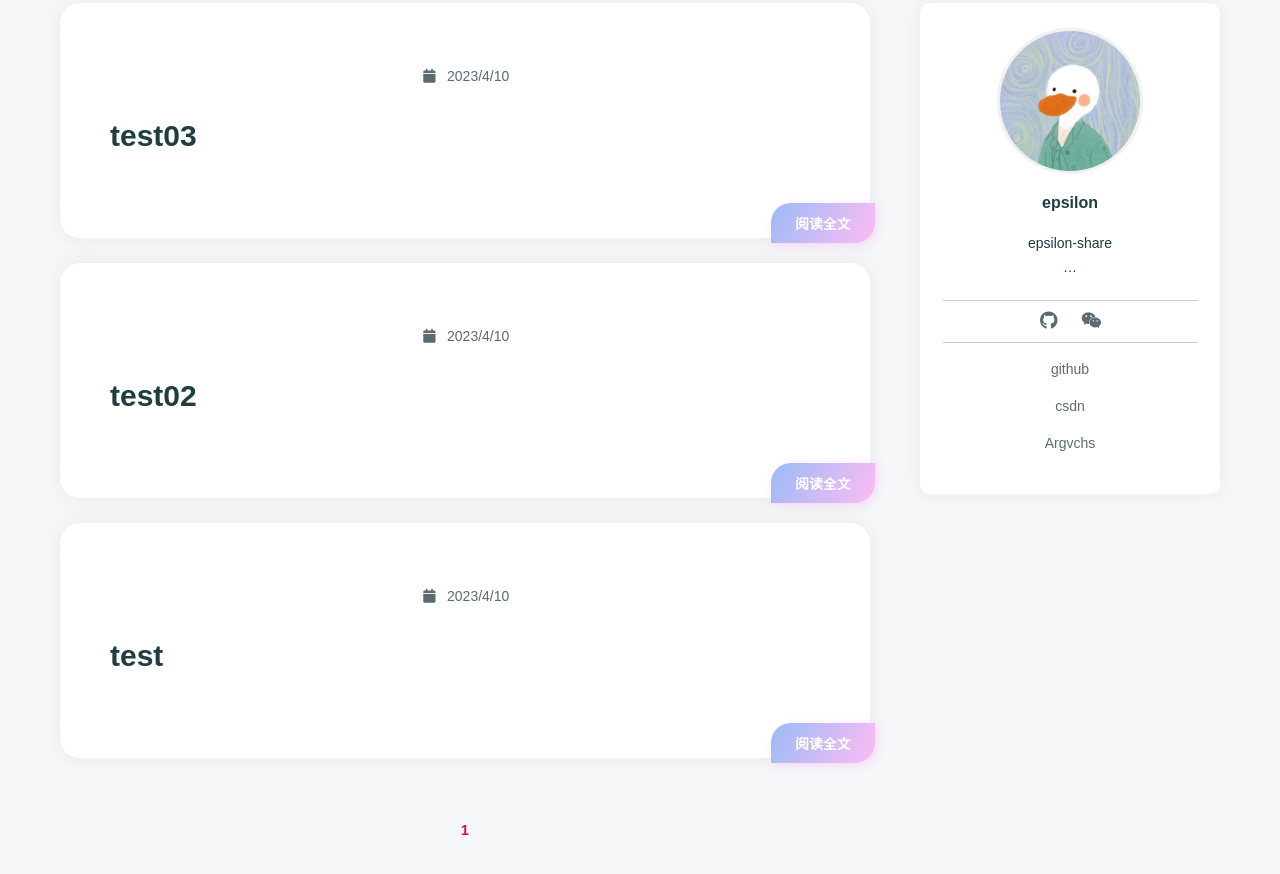
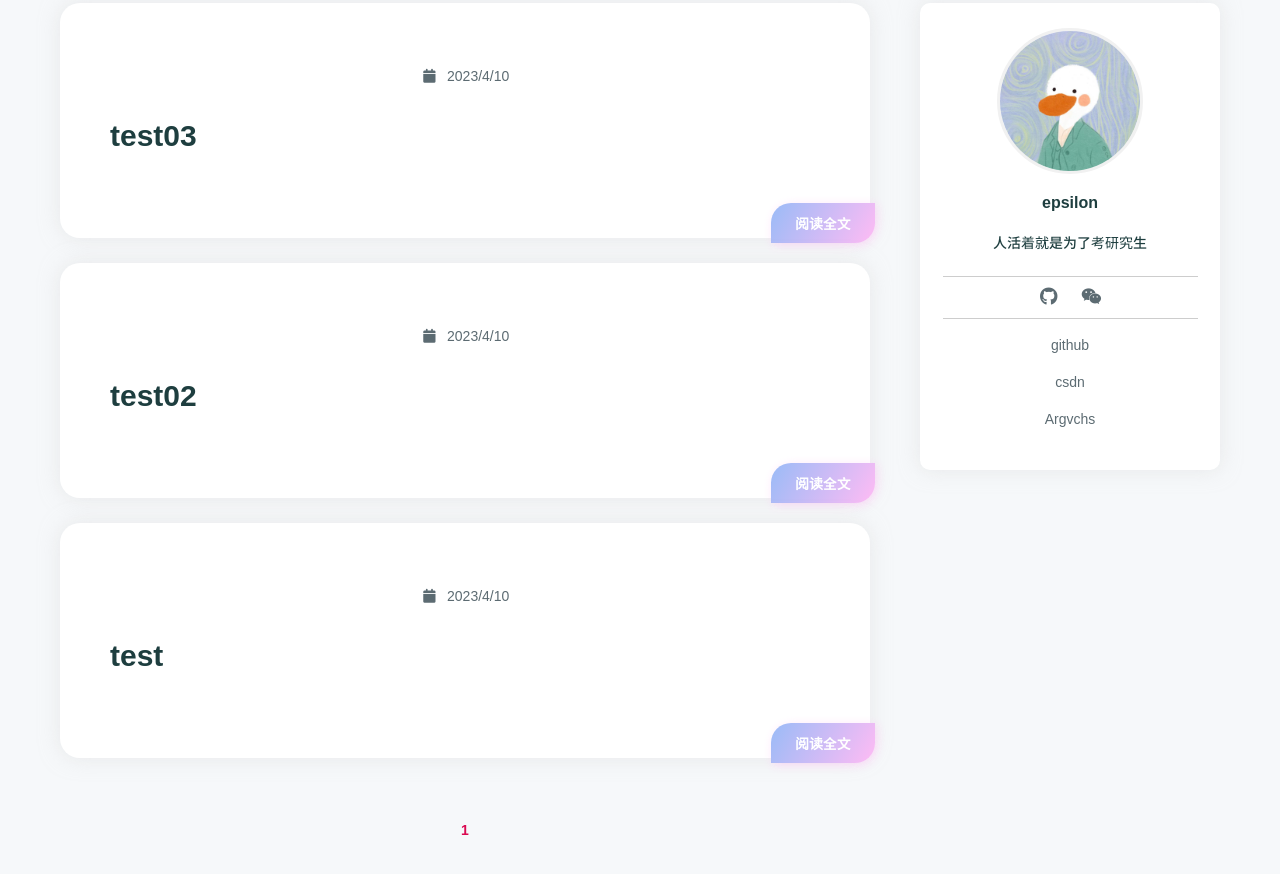
Before and after one commit to xuefeng6/xuefeng6.github.io, a plain HTML site: page index.html in a window 1280 px wide. Shown: the part 817-1691 px from the top of the page. Drawn offline with nearby package versions, Linux system fonts and the light colour scheme; a web font is replaced by a local one.

Commit message:
Update index.html

```diff
--- a/index.html
+++ b/index.html
@@ -277,7 +277,7 @@
         </div>
         <div class="name">epsilon</div>
         <div class="description">
-            <p>epsilon-share<br>…</p>
+            <p>人活着就是为了考研究生</p>
 
         </div>
 
```
